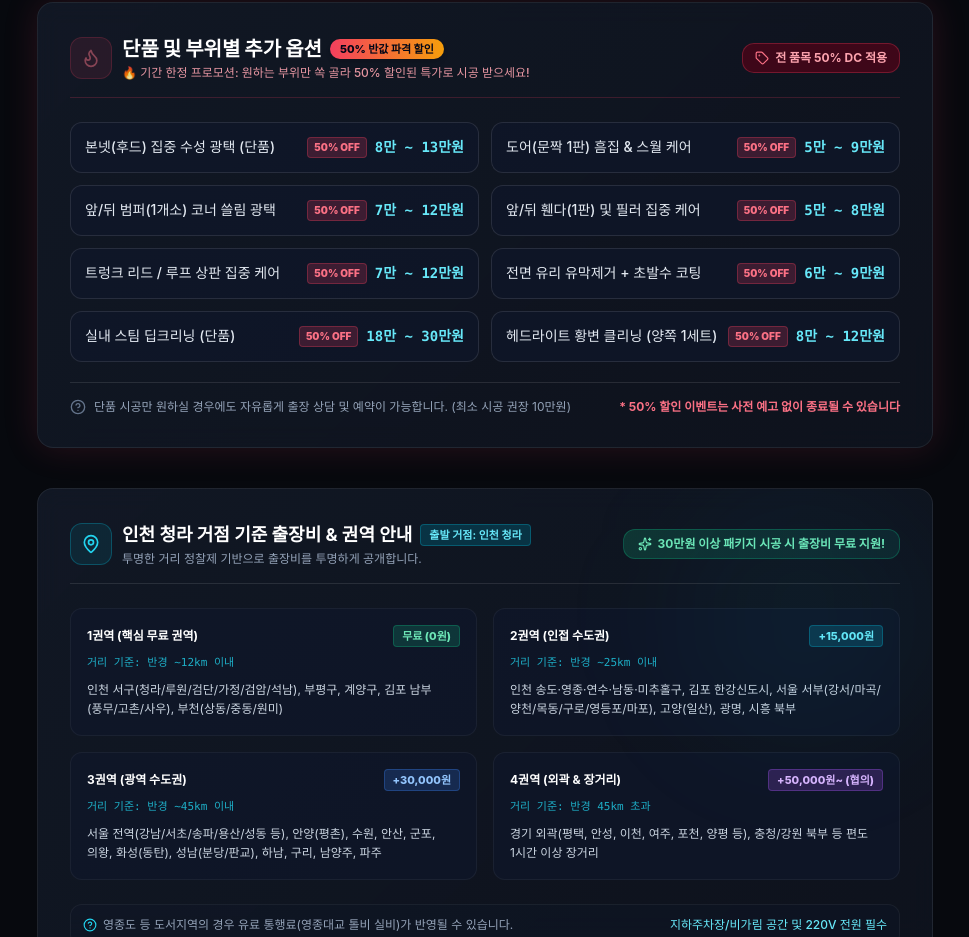
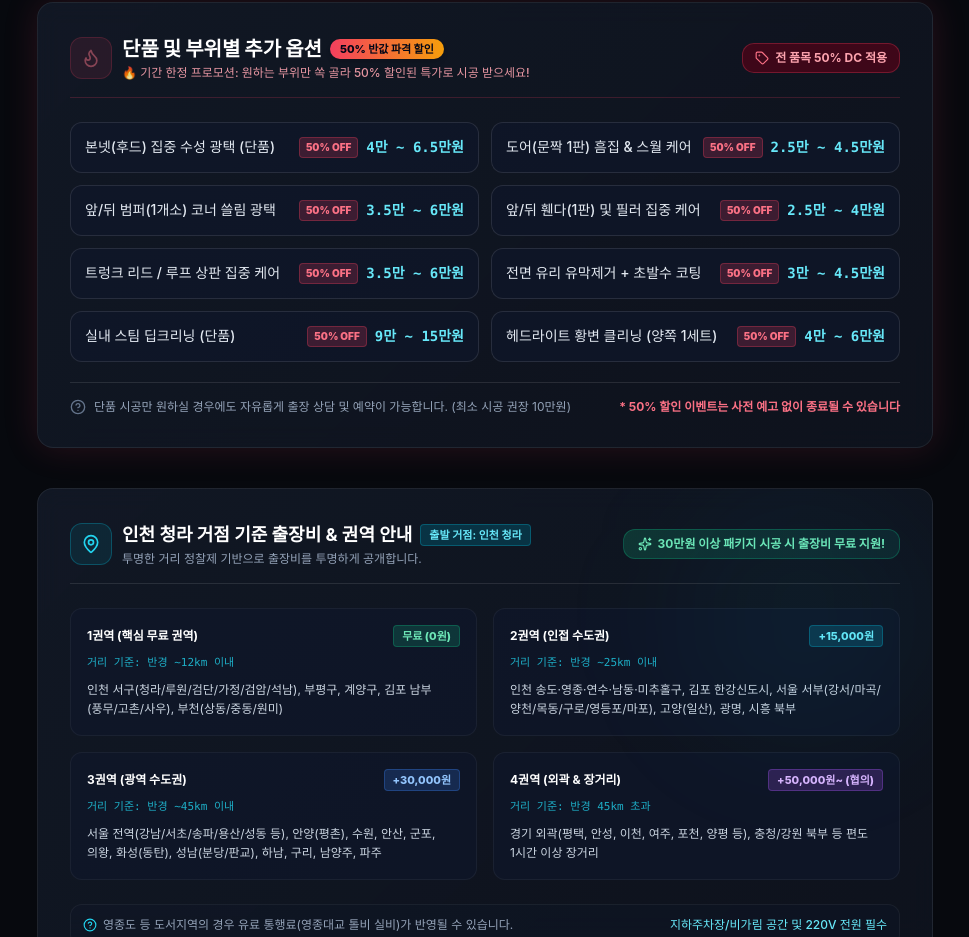
Before and after one commit to ankijung88-cloud/lumenDetail, a React (Vite) app: page / in a window 1280 px wide. Shown: the part 5600-6537 px from the top of the page, without its empty margins (155-1124 px from the left). Built offline with nearby package versions, Linux system fonts and the light colour scheme; a web font is replaced by a local one.

Commit message:
fix: set baseline prices as original and calculate exact 50% discount prices for all single services

```diff
--- a/src/data/servicesData.js
+++ b/src/data/servicesData.js
@@ -262,14 +262,14 @@ export const PRICING_DATA = {
     }
   ],
   singleServices: [
-    { name: '본넷(후드) 집중 수성 광택 (단품)', originalPrice: '16만 ~ 26만원', priceRange: '8만 ~ 13만원', discount: '50% OFF' },
-    { name: '도어(문짝 1판) 흠집 & 스월 케어', originalPrice: '10만 ~ 18만원', priceRange: '5만 ~ 9만원', discount: '50% OFF' },
-    { name: '앞/뒤 범퍼(1개소) 코너 쓸림 광택', originalPrice: '14만 ~ 24만원', priceRange: '7만 ~ 12만원', discount: '50% OFF' },
-    { name: '앞/뒤 휀다(1판) 및 필러 집중 케어', originalPrice: '10만 ~ 16만원', priceRange: '5만 ~ 8만원', discount: '50% OFF' },
-    { name: '트렁크 리드 / 루프 상판 집중 케어', originalPrice: '14만 ~ 24만원', priceRange: '7만 ~ 12만원', discount: '50% OFF' },
-    { name: '전면 유리 유막제거 + 초발수 코팅', originalPrice: '12만 ~ 18만원', priceRange: '6만 ~ 9만원', discount: '50% OFF' },
-    { name: '실내 스팀 딥크리닝 (단품)', originalPrice: '36만 ~ 60만원', priceRange: '18만 ~ 30만원', discount: '50% OFF' },
-    { name: '헤드라이트 황변 클리닝 (양쪽 1세트)', originalPrice: '16만 ~ 24만원', priceRange: '8만 ~ 12만원', discount: '50% OFF' }
+    { name: '본넷(후드) 집중 수성 광택 (단품)', originalPrice: '8만 ~ 13만원', priceRange: '4만 ~ 6.5만원', discount: '50% OFF' },
+    { name: '도어(문짝 1판) 흠집 & 스월 케어', originalPrice: '5만 ~ 9만원', priceRange: '2.5만 ~ 4.5만원', discount: '50% OFF' },
+    { name: '앞/뒤 범퍼(1개소) 코너 쓸림 광택', originalPrice: '7만 ~ 12만원', priceRange: '3.5만 ~ 6만원', discount: '50% OFF' },
+    { name: '앞/뒤 휀다(1판) 및 필러 집중 케어', originalPrice: '5만 ~ 8만원', priceRange: '2.5만 ~ 4만원', discount: '50% OFF' },
+    { name: '트렁크 리드 / 루프 상판 집중 케어', originalPrice: '7만 ~ 12만원', priceRange: '3.5만 ~ 6만원', discount: '50% OFF' },
+    { name: '전면 유리 유막제거 + 초발수 코팅', originalPrice: '6만 ~ 9만원', priceRange: '3만 ~ 4.5만원', discount: '50% OFF' },
+    { name: '실내 스팀 딥크리닝 (단품)', originalPrice: '18만 ~ 30만원', priceRange: '9만 ~ 15만원', discount: '50% OFF' },
+    { name: '헤드라이트 황변 클리닝 (양쪽 1세트)', originalPrice: '8만 ~ 12만원', priceRange: '4만 ~ 6만원', discount: '50% OFF' }
   ],
   travelZones: {
     hub: '인천 청라국제도시',
```
